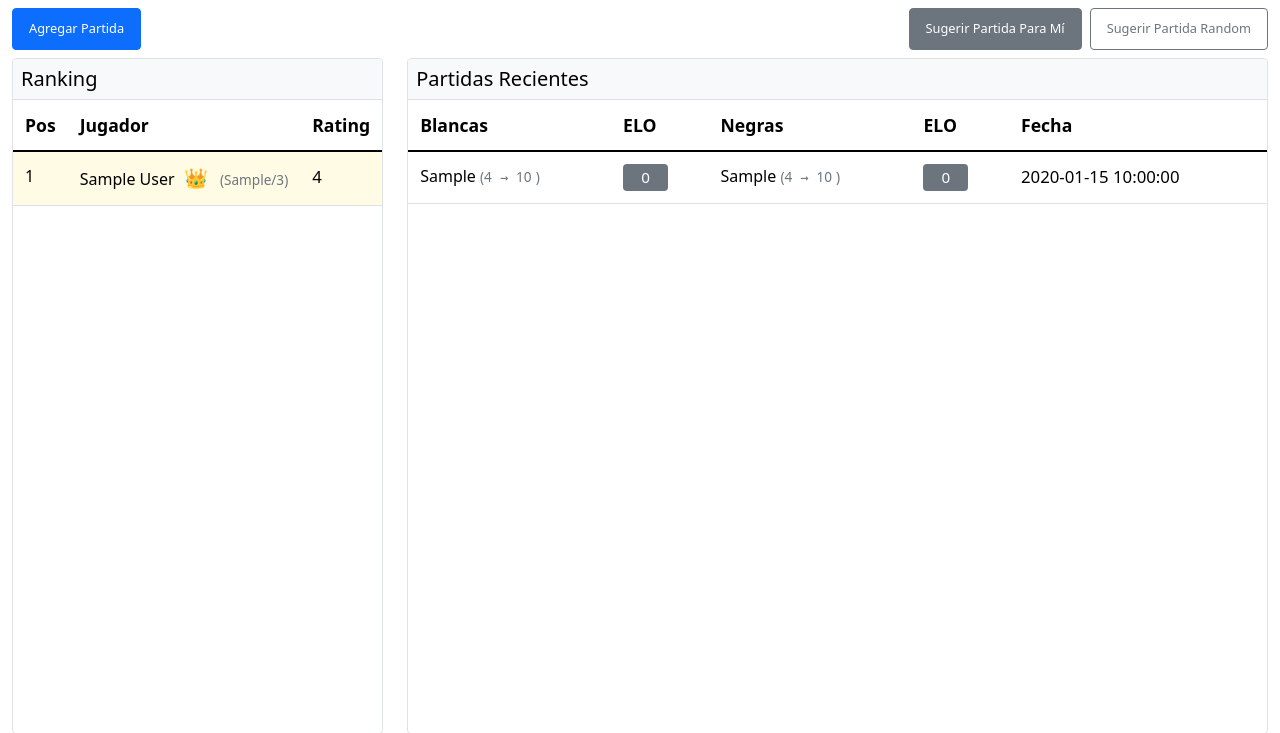
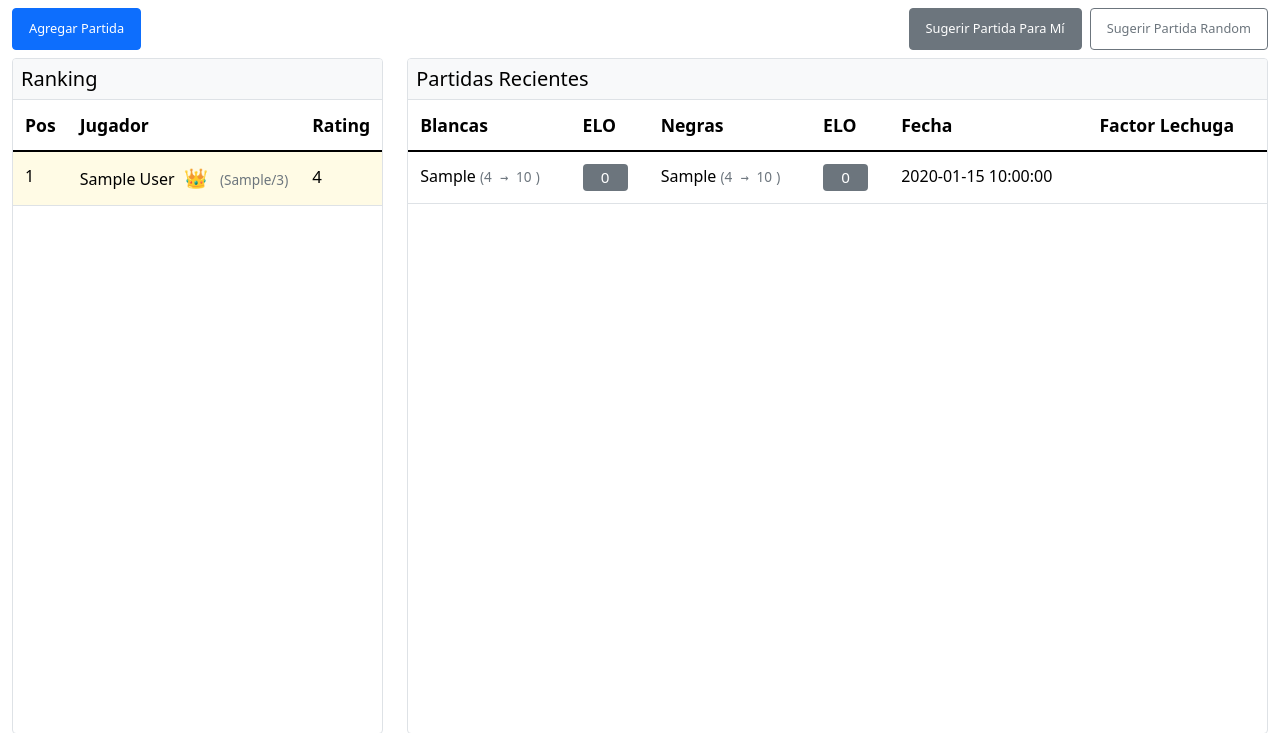
Before and after one commit to alonso-buron/chess_league, a Flask app: template templates/index.html in a window 1280 px wide. Shown: the part 58-791 px from the top of the page. Run offline with Flask 3, Linux system fonts and the light colour scheme; a user stored in the database is signed in; the template is opened without the code that fills it: most values are stand-ins (such as "Sample title", 1, 10 or a date in 2020); a database or web service that is not in the repository returns one stand-in record (values such as "Sample title"); some libraries are stand-ins or nearby versions.

Commit message:
F.L. Lugares y "al db"

```diff
--- a/app.py
+++ b/app.py
@@ -68,7 +68,8 @@ def init_db():
                 black TEXT NOT NULL REFERENCES players(name),
                 result REAL NOT NULL,
                 date TIMESTAMP NOT NULL,
-                added_by INTEGER REFERENCES users(id)
+                added_by INTEGER REFERENCES users(id),
+                has_lettuce_factor BOOLEAN NOT NULL DEFAULT FALSE
             )
         ''')
 
@@ -185,6 +186,7 @@ def load_league_data():
             )
             SELECT
                 g.white, g.black, g.result, g.date,
+                g.has_lettuce_factor,
                 CASE
                     WHEN NOW() >= %s THEN COALESCE(w1.games_this_week, 0)
                     ELSE 3
@@ -524,15 +526,40 @@ def add_game():
         flash('Resultado inválido')
         return redirect(url_for('index'))
 
-    cur.execute(
-        'INSERT INTO games (white, black, result, date, added_by) VALUES (%s, %s, %s, %s, %s)',
-        (white_name, black_name, result, datetime.now(), current_user.id)
-    )
+    try:
+        has_lettuce_factor = bool(request.form.get('has_lettuce_factor'))
 
-    conn.commit()
-    cur.close()
-    conn.close()
+        cur.execute(
+            'INSERT INTO games (white, black, result, date, added_by, has_lettuce_factor) VALUES (%s, %s, %s, %s, %s, %s)',
+            (white_name, black_name, result, datetime.now(), current_user.id, has_lettuce_factor)
+        )
 
+        conn.commit()
+        cur.close()
+        conn.close()
+
+        return redirect(url_for('index'))
+
+    except Exception as e:
+        logger.error(f"Error al crear juego: {str(e)}")
+        flash('Error al crear el juego')
+        # Intentar revertir los cambios en start.json
+        try:
+            with open('start.json', 'r', encoding='utf-8') as f:
+                start_data = json.load(f)
+            # Eliminar el juego si fue agregado
+            start_data['players'] = [p for p in start_data['players'] if p['name'] != white_name]
+            with open('start.json', 'w', encoding='utf-8') as f:
+                json.dump(start_data, f, indent=4, ensure_ascii=False)
+        except Exception as rollback_error:
+            logger.error(f"Error al revertir cambios en start.json: {str(rollback_error)}")
+        conn.rollback()
+
+    finally:
+        cur.close()
+        conn.close()
+
+    # Recargar la página después de agregar el juego
     return redirect(url_for('index'))
 
 @app.route('/login', methods=['GET', 'POST'])
@@ -891,6 +918,25 @@ def add_player():
     # Recargar la página después de agregar el jugador
     return redirect(url_for('index'))
 
+def add_lettuce_column():
+    conn = get_db()
+    cur = conn.cursor()
+    try:
+        cur.execute('''
+            ALTER TABLE games
+            ADD COLUMN IF NOT EXISTS has_lettuce_factor BOOLEAN NOT NULL DEFAULT FALSE;
+        ''')
+        conn.commit()
+        print("Columna has_lettuce_factor agregada exitosamente")
+    except Exception as e:
+        print(f"Error agregando columna: {str(e)}")
+        conn.rollback()
+    finally:
+        cur.close()
+        conn.close()
+
+# Ejecutar una vez al inicio
 if __name__ == '__main__':
+    add_lettuce_column()
     init_db()
     app.run(debug=True, host='0.0.0.0', port=5000)
--- a/templates/index.html
+++ b/templates/index.html
@@ -560,7 +560,25 @@
             margin-left: 5px;
             font-size: 1.1em;
             color: #dc3545;
-            cursor: help;
+            position: relative;
+            cursor: pointer;
+        }
+
+        /* Estilo personalizado para el tooltip */
+        .last-place-icon:hover:after {
+            content: "Al debe";
+            position: absolute;
+            background: rgba(0, 0, 0, 0.8);
+            color: white;
+            padding: 4px 8px;
+            border-radius: 4px;
+            font-size: 0.9em;
+            bottom: 100%;
+            left: 50%;
+            transform: translateX(-50%);
+            white-space: nowrap;
+            margin-bottom: 5px;
+            z-index: 1000;
         }
     </style>
 </head>
@@ -670,7 +688,7 @@
                                         {% elif loop.index == 3 %}
                                             <span class="medal-icon">🥉</span>
                                         {% elif loop.index == players|length %}
-                                            <span class="last-place-icon" title="Al debe">🚩</span>
+                                            <span class="last-place-icon">🚩</span>
                                         {% endif %}
                                         {% if player.warning %}
                                             <span class="warning-icon" title="Faltan partidas esta semana">⚠️</span>
@@ -700,6 +718,7 @@
                                     <th>Negras</th>
                                     <th>ELO</th>
                                     <th>Fecha</th>
+                                    <th>Factor Lechuga</th>
                                 </tr>
                             </thead>
                             <tbody>
@@ -746,6 +765,11 @@
                                         {% endif %}
                                     </td>
                                     <td>{{ game.date }}</td>
+                                    <td>
+                                        {% if game.has_lettuce_factor %}
+                                        <span title="El Lechuga era espectador" style="cursor: help;">🥬</span>
+                                        {% endif %}
+                                    </td>
                                 </tr>
                                 {% endfor %}
                             </tbody>
@@ -808,6 +832,12 @@
                                     </select>
                                 </div>
                             </div>
+                            <div class="form-check mb-3">
+                                <input type="checkbox" class="form-check-input" id="has_lettuce_factor" name="has_lettuce_factor">
+                                <label class="form-check-label" for="has_lettuce_factor">
+                                    🥬 El Lechuga era espectador
+                                </label>
+                            </div>
                         </form>
                     </div>
                     <div class="modal-footer">
@@ -846,6 +876,12 @@
                                     <option value="0.5">Empate</option>
                                     <option value="0">Ganan negras</option>
                                 </select>
+                            </div>
+                            <div class="form-check mt-3">
+                                <input type="checkbox" class="form-check-input" id="suggested_has_lettuce_factor" name="has_lettuce_factor">
+                                <label class="form-check-label" for="suggested_has_lettuce_factor">
+                                    🥬 El Lechuga era espectador
+                                </label>
                             </div>
                         </form>
                         {% endif %}
```
